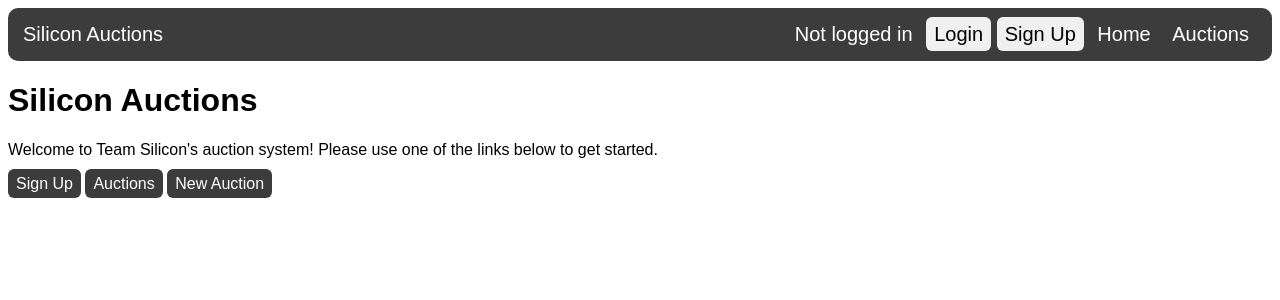
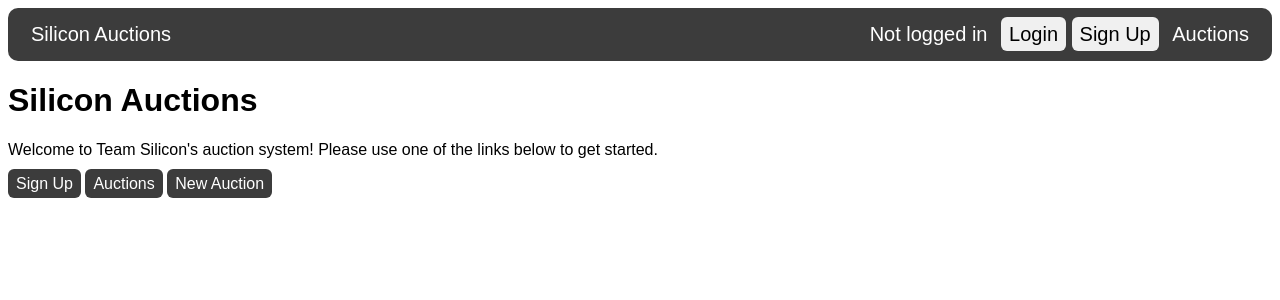
Before and after one commit to ahopk127/eecs4413-ui, a Flask app: page / in a window 1280 px wide. Shown: the top 300 px of the page. Run offline with Flask 3, Linux system fonts and the light colour scheme.

Commit message:
Move home link to appname
Previously, there was a link to the home on the top-right of each page.
I've removed this link and instead, you can go home by clicking on the
app name on the top left of every page.  This is standand, saves space
on the navbar and simplifies the app visually.

```diff
--- a/templates/auction_ended.html
+++ b/templates/auction_ended.html
@@ -8,7 +8,7 @@
     </head>
     <body>
         <nav>
-            Silicon Auctions
+            <a href="/home" class="navitem">Silicon Auctions</a>
 
             <div class="alignright">
                 <span id="username" class="navitem">Not logged in</span>
@@ -16,7 +16,6 @@
                 <a href="/login" id="login" class="navbutton">Login</a>
                 <a href="/register" id="sign-up" class="navbutton">Sign Up</a>
 
-                <a href="/home" class="navitem">Home</a>
                 <a href="/auctions" class="navitem">Auctions</a>
                 <a href="/auctions/sell" id="new-auction" class="navitem">New Auction</a>
             </div>
--- a/templates/auctions.html
+++ b/templates/auctions.html
@@ -8,7 +8,7 @@
     </head>
     <body>
         <nav>
-            Silicon Auctions
+            <a href="/home" class="navitem">Silicon Auctions</a>
 
             <div class="alignright">
                 <span id="username" class="navitem">Not logged in</span>
@@ -16,7 +16,6 @@
                 <a href="/login" id="login" class="navbutton">Login</a>
                 <a href="/register" id="sign-up" class="navbutton">Sign Up</a>
 
-                <a href="/home" class="navitem">Home</a>
                 <a href="/auctions" class="navitem">Auctions</a>
                 <a href="/auctions/sell" id="new-auction" class="navitem">New Auction</a>
             </div>
--- a/templates/bid_dutch.html
+++ b/templates/bid_dutch.html
@@ -8,7 +8,7 @@
     </head>
     <body>
         <nav>
-            Silicon Auctions
+            <a href="/home" class="navitem">Silicon Auctions</a>
 
             <div class="alignright">
                 <span id="username" class="navitem">Not logged in</span>
@@ -16,7 +16,6 @@
                 <a href="/login" id="login" class="navbutton">Login</a>
                 <a href="/register" id="sign-up" class="navbutton">Sign Up</a>
 
-                <a href="/home" class="navitem">Home</a>
                 <a href="/auctions" class="navitem">Auctions</a>
                 <a href="/auctions/sell" id="new-auction" class="navitem">New Auction</a>
             </div>
--- a/templates/bid_forward.html
+++ b/templates/bid_forward.html
@@ -8,7 +8,7 @@
     </head>
     <body>
         <nav>
-            Silicon Auctions
+            <a href="/home" class="navitem">Silicon Auctions</a>
 
             <div class="alignright">
                 <span id="username" class="navitem">Not logged in</span>
@@ -16,7 +16,6 @@
                 <a href="/login" id="login" class="navbutton">Login</a>
                 <a href="/register" id="sign-up" class="navbutton">Sign Up</a>
 
-                <a href="/home" class="navitem">Home</a>
                 <a href="/auctions" class="navitem">Auctions</a>
                 <a href="/auctions/sell" id="new-auction" class="navitem">New Auction</a>
             </div>
--- a/templates/home.html
+++ b/templates/home.html
@@ -8,7 +8,7 @@
     </head>
     <body>
         <nav>
-            Silicon Auctions
+            <a href="/home" class="navitem">Silicon Auctions</a>
 
             <div class="alignright">
                 <span id="username" class="navitem">Not logged in</span>
@@ -16,7 +16,6 @@
                 <a href="/login" id="login" class="navbutton">Login</a>
                 <a href="/register" id="sign-up" class="navbutton">Sign Up</a>
 
-                <a href="/home" class="navitem">Home</a>
                 <a href="/auctions" class="navitem">Auctions</a>
                 <a href="/auctions/sell" id="new-auction" class="navitem">New Auction</a>
             </div>
--- a/templates/login.html
+++ b/templates/login.html
@@ -8,7 +8,7 @@
     </head>
     <body>
         <nav>
-            Silicon Auctions
+            <a href="/home" class="navitem">Silicon Auctions</a>
 
             <div class="alignright">
                 <span id="username" class="navitem">Not logged in</span>
@@ -16,7 +16,6 @@
                 <a href="/login" id="login" class="navbutton">Login</a>
                 <a href="/register" id="sign-up" class="navbutton">Sign Up</a>
 
-                <a href="/home" class="navitem">Home</a>
                 <a href="/auctions" class="navitem">Auctions</a>
                 <a href="/auctions/sell" id="new-auction" class="navitem">New Auction</a>
             </div>
--- a/templates/pay.html
+++ b/templates/pay.html
@@ -8,7 +8,7 @@
     </head>
     <body>
         <nav>
-            Silicon Auctions
+            <a href="/home" class="navitem">Silicon Auctions</a>
 
             <div class="alignright">
                 <span id="username" class="navitem">Not logged in</span>
@@ -16,7 +16,6 @@
                 <a href="/login" id="login" class="navbutton">Login</a>
                 <a href="/register" id="sign-up" class="navbutton">Sign Up</a>
 
-                <a href="/home" class="navitem">Home</a>
                 <a href="/auctions" class="navitem">Auctions</a>
                 <a href="/auctions/sell" id="new-auction" class="navitem">New Auction</a>
             </div>
--- a/templates/receiving.html
+++ b/templates/receiving.html
@@ -8,7 +8,7 @@
     </head>
     <body>
         <nav>
-            Silicon Auctions
+            <a href="/home" class="navitem">Silicon Auctions</a>
 
             <div class="alignright">
                 <span id="username" class="navitem">Not logged in</span>
@@ -16,7 +16,6 @@
                 <a href="/login" id="login" class="navbutton">Login</a>
                 <a href="/register" id="sign-up" class="navbutton">Sign Up</a>
 
-                <a href="/home" class="navitem">Home</a>
                 <a href="/auctions" class="navitem">Auctions</a>
                 <a href="/auctions/sell" id="new-auction" class="navitem">New Auction</a>
             </div>
--- a/templates/register.html
+++ b/templates/register.html
@@ -8,7 +8,7 @@
     </head>
     <body>
         <nav>
-            Silicon Auctions
+            <a href="/home" class="navitem">Silicon Auctions</a>
 
             <div class="alignright">
                 <span id="username" class="navitem">Not logged in</span>
@@ -16,7 +16,6 @@
                 <a href="/login" id="login" class="navbutton">Login</a>
                 <a href="/register" id="sign-up" class="navbutton">Sign Up</a>
 
-                <a href="/home" class="navitem">Home</a>
                 <a href="/auctions" class="navitem">Auctions</a>
                 <a href="/auctions/sell" id="new-auction" class="navitem">New Auction</a>
             </div>
--- a/templates/resetPassword.html
+++ b/templates/resetPassword.html
@@ -8,7 +8,7 @@
     </head>
     <body>
         <nav>
-            Silicon Auctions
+            <a href="/home" class="navitem">Silicon Auctions</a>
 
             <div class="alignright">
                 <span id="username" class="navitem">Not logged in</span>
@@ -16,7 +16,6 @@
                 <a href="/login" id="login" class="navbutton">Login</a>
                 <a href="/register" id="sign-up" class="navbutton">Sign Up</a>
 
-                <a href="/home" class="navitem">Home</a>
                 <a href="/auctions" class="navitem">Auctions</a>
                 <a href="/auctions/sell" id="new-auction" class="navitem">New Auction</a>
             </div>
--- a/templates/sell.html
+++ b/templates/sell.html
@@ -8,7 +8,7 @@
     </head>
     <body>
         <nav>
-            Silicon Auctions
+            <a href="/home" class="navitem">Silicon Auctions</a>
 
             <div class="alignright">
                 <span id="username" class="navitem">Not logged in</span>
@@ -16,7 +16,6 @@
                 <a href="/login" id="login" class="navbutton">Login</a>
                 <a href="/register" id="sign-up" class="navbutton">Sign Up</a>
 
-                <a href="/home" class="navitem">Home</a>
                 <a href="/auctions" class="navitem">Auctions</a>
                 <a href="/auctions/sell" id="new-auction" class="navitem">New Auction</a>
             </div>
--- a/templates/set_dutch.html
+++ b/templates/set_dutch.html
@@ -8,7 +8,7 @@
     </head>
     <body>
         <nav>
-            Silicon Auctions
+            <a href="/home" class="navitem">Silicon Auctions</a>
 
             <div class="alignright">
                 <span id="username" class="navitem">Not logged in</span>
@@ -16,7 +16,6 @@
                 <a href="/login" id="login" class="navbutton">Login</a>
                 <a href="/register" id="sign-up" class="navbutton">Sign Up</a>
 
-                <a href="/home" class="navitem">Home</a>
                 <a href="/auctions" class="navitem">Auctions</a>
                 <a href="/auctions/sell" id="new-auction" class="navitem">New Auction</a>
             </div>
```
